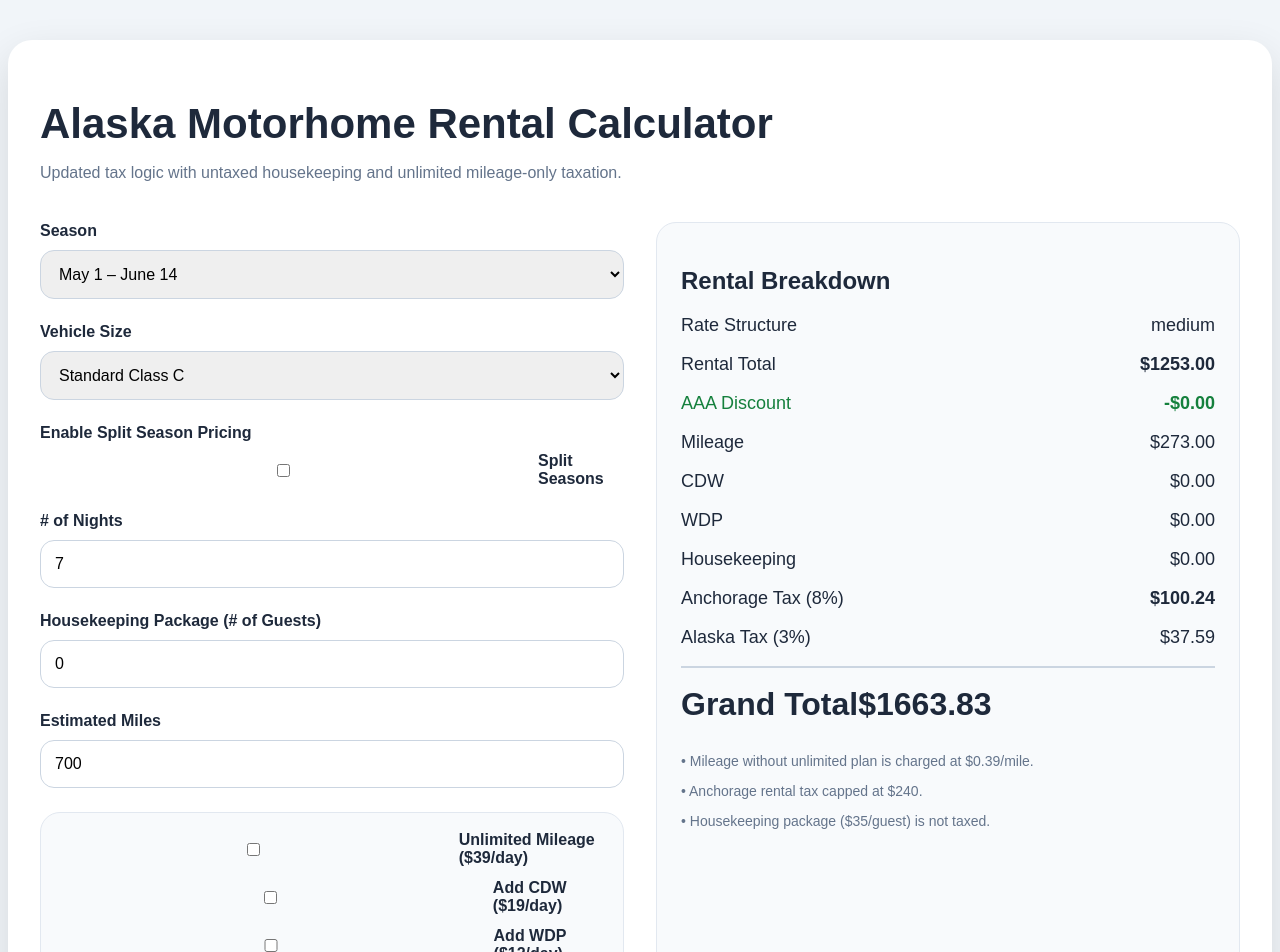
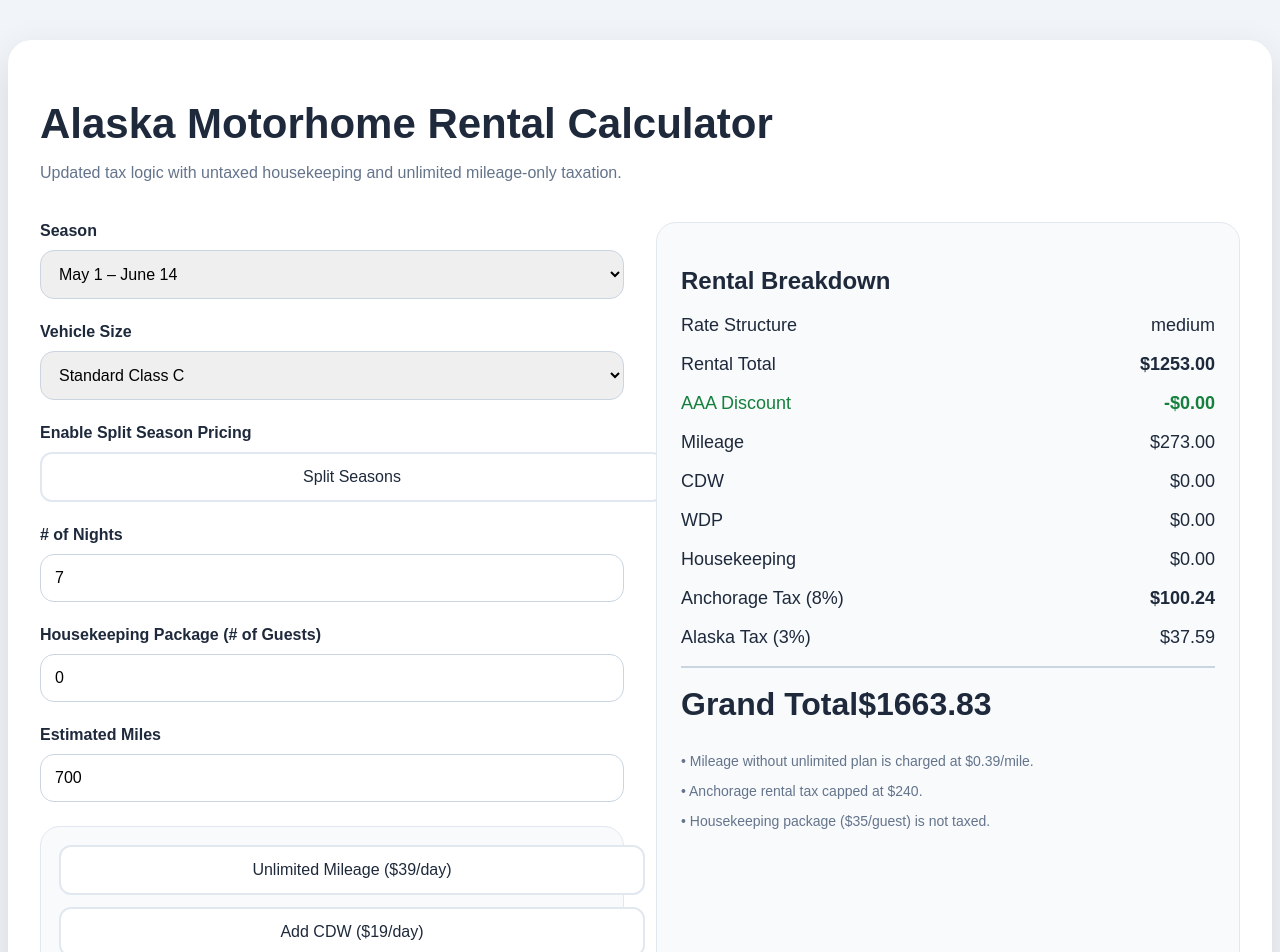
Before and after one commit to Teledawnics/alaska-rv-calculator, a React (Vite) app: page / in a window 1280 px wide. Shown: the top 952 px of the page. Built offline with nearby package versions, Linux system fonts and the light colour scheme.

Commit message:
Style checkboxes as toggle buttons with hover effects and blue active state

```diff
--- a/src/App.jsx
+++ b/src/App.jsx
@@ -176,7 +176,7 @@ export default function AlaskaRVCalculator() {
                 onChange={(e) => setSplitSeasonMode(e.target.checked)}
                 id="splitSeason"
               />
-              <label htmlFor="splitSeason" style={{ marginBottom: 0 }}>Split Seasons</label>
+              <label htmlFor="splitSeason">Split Seasons</label>
             </div>
           </div>
 
@@ -260,7 +260,7 @@ export default function AlaskaRVCalculator() {
                 onChange={(e) => setUnlimitedMileage(e.target.checked)}
                 id="unlimited"
               />
-              <label htmlFor="unlimited" style={{ marginBottom: 0 }}>Unlimited Mileage ($39/day)</label>
+              <label htmlFor="unlimited">Unlimited Mileage ($39/day)</label>
             </div>
 
             <div className="checkbox-row">
@@ -270,7 +270,7 @@ export default function AlaskaRVCalculator() {
                 onChange={(e) => setIncludeCDW(e.target.checked)}
                 id="cdw"
               />
-              <label htmlFor="cdw" style={{ marginBottom: 0 }}>Add CDW ($19/day)</label>
+              <label htmlFor="cdw">Add CDW ($19/day)</label>
             </div>
 
             <div className="checkbox-row">
@@ -280,7 +280,7 @@ export default function AlaskaRVCalculator() {
                 onChange={(e) => setIncludeWDP(e.target.checked)}
                 id="wdp"
               />
-              <label htmlFor="wdp" style={{ marginBottom: 0 }}>Add WDP ($12/day)</label>
+              <label htmlFor="wdp">Add WDP ($12/day)</label>
             </div>
 
             <div className="checkbox-row">
@@ -290,7 +290,7 @@ export default function AlaskaRVCalculator() {
                 onChange={(e) => setAaaDiscount(e.target.checked)}
                 id="aaa"
               />
-              <label htmlFor="aaa" style={{ marginBottom: 0 }}>AAA Discount (5% off rental total)</label>
+              <label htmlFor="aaa">AAA Discount (5% off rental total)</label>
             </div>
           </div>
         </div>
--- a/src/styles.css
+++ b/src/styles.css
@@ -65,10 +65,39 @@ select {
 }
 
 .checkbox-row {
-  display: flex;
-  align-items: center;
-  gap: 12px;
   margin-bottom: 12px;
+}
+
+.checkbox-row input[type="checkbox"] {
+  display: none;
+}
+
+.checkbox-row label {
+  display: block;
+  width: 100%;
+  padding: 14px 18px;
+  background: white;
+  border: 2px solid #e2e8f0;
+  border-radius: 12px;
+  font-size: 16px;
+  font-weight: 500;
+  text-align: center;
+  cursor: pointer;
+  transition: all 0.2s ease;
+  margin-bottom: 0;
+}
+
+.checkbox-row input[type="checkbox"]:checked + label {
+  background: #3b82f6;
+  color: white;
+  border-color: #3b82f6;
+  font-weight: 600;
+}
+
+.checkbox-row label:hover {
+  border-color: #3b82f6;
+  transform: translateY(-1px);
+  box-shadow: 0 4px 12px rgba(59, 130, 246, 0.15);
 }
 
 .breakdown-row {
```
